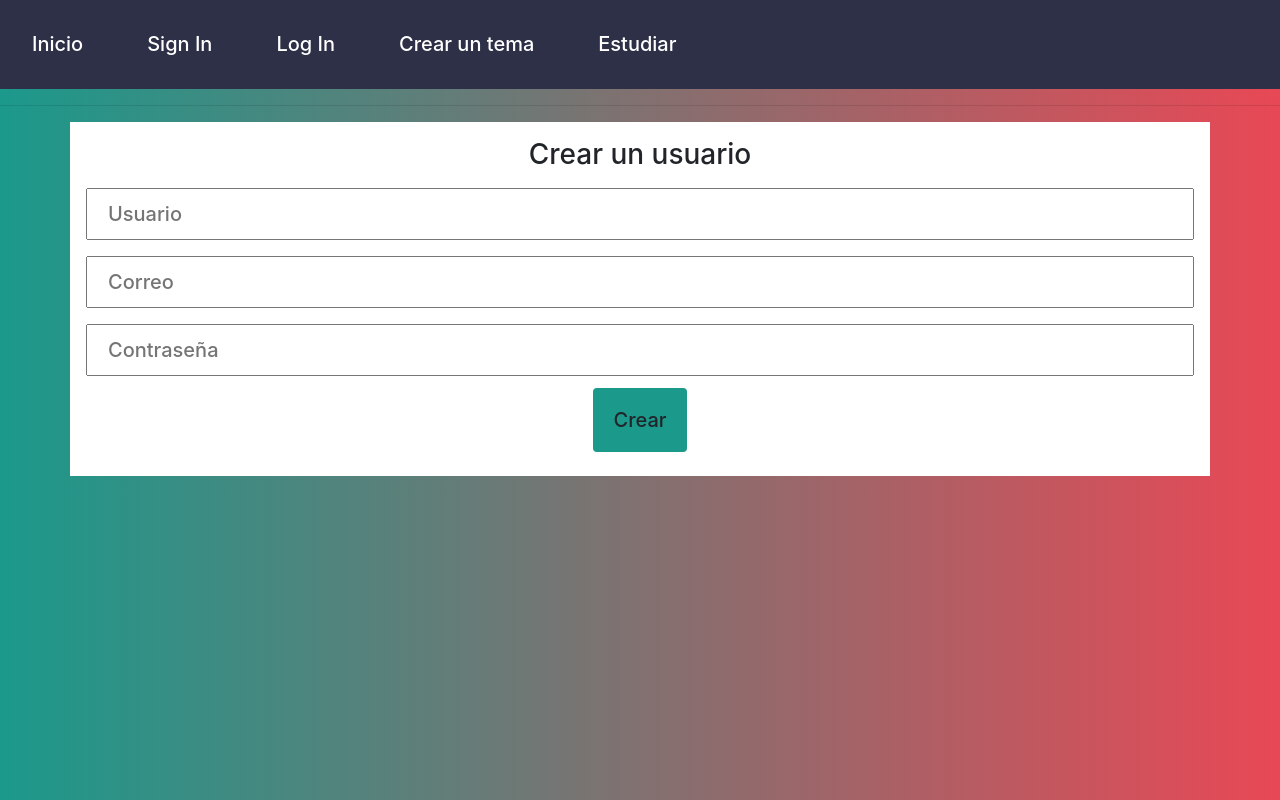
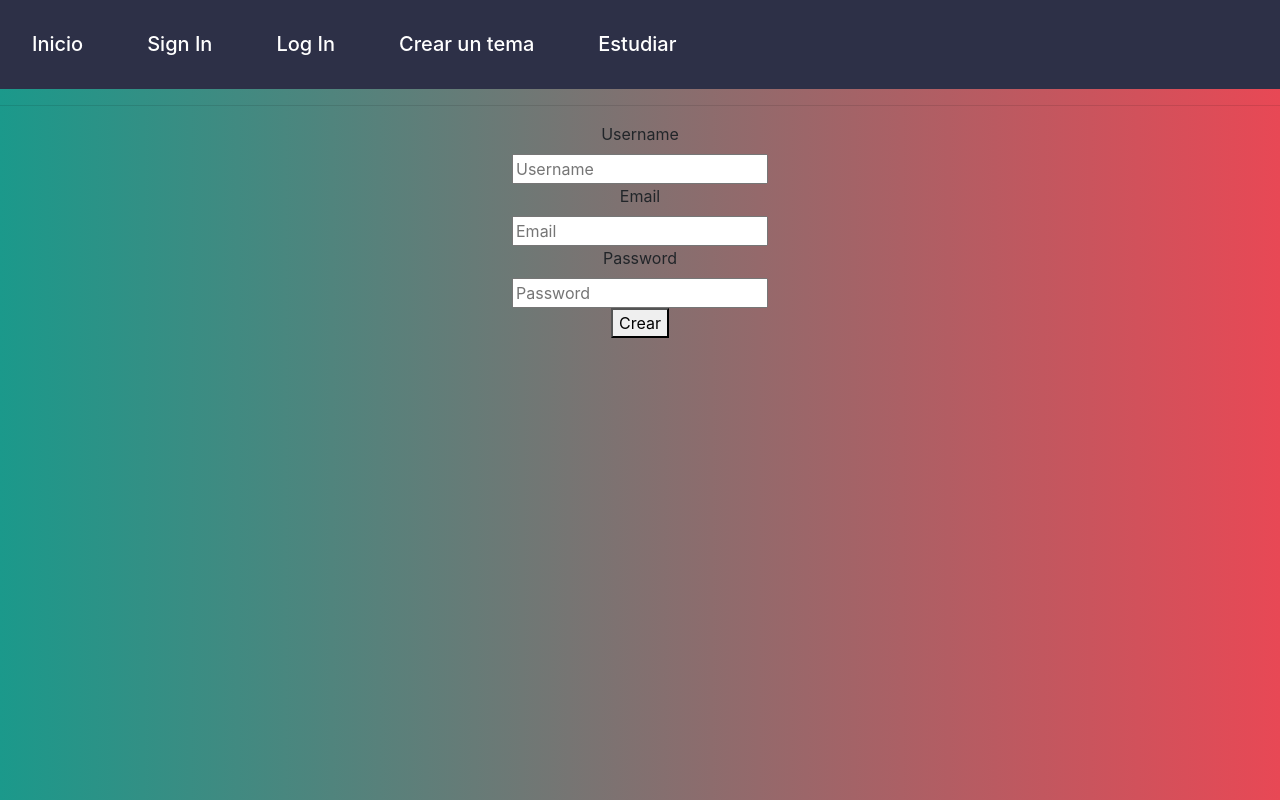
Before and after one commit to ivettemar16020/WebPj-Pupille, a React (Create React App) app in the folder pupille-app/: page /signin in a window 1280 px wide. Built offline with nearby package versions, Linux system fonts and the light colour scheme; some icons are missing.

Commit message:
cambio a redux form del sign in

```diff
--- a/pupille-app/package.json
+++ b/pupille-app/package.json
@@ -9,6 +9,7 @@
     "react-router-dom": "^4.3.1",
     "react-scripts": "2.0.4",
     "redux": "^4.0.1",
+    "redux-form": "^7.4.2",
     "uuid-v4": "^0.1.0"
   },
   "scripts": {
--- a/pupille-app/src/components/SignInModal/index.jsx
+++ b/pupille-app/src/components/SignInModal/index.jsx
@@ -1,58 +1,40 @@
 import uuid from 'uuid-v4';
-import React, { Component,Fragment } from 'react';
+import { Field, reduxForm } from 'redux-form'
 import { connect } from 'react-redux';
 import * as actions from '../../actions';
-import './signInModal.css';
+import React from 'react'
 
-class SignInModal extends Component {
-    render() {
-        const { onSubmit } = this.props;
-        return(
-            <div className='container'>
-                <h3 className="h3">Crear un usuario</h3>
-                <input className="h5"
-                    type="text"
-                    placeholder="Usuario"
-                    ref={ node => { this.userInput = node; } }
-                />
-                <input className="h5"
-                    type="text"
-                    placeholder="Correo"
-                    ref={ node => { this.mailInput = node; } }
-                />
-                <input className="h5"
-                    type="password"
-                    placeholder="Contraseña"
-                    ref={ node => { this.passwordInput = node; } }
-                />
-                <button className="h5"
-                    onClick={
-                        () => {
-                        onSubmit(
-                            this.mailInput.value,
-                            this.passwordInput.value,
-                        );
 
-                        this.mailInput.value = "";
-                        this.passwordInput.value = "";
-                        this.mailInput.focus();
-                        }
-                    }
-                    >
-                    Crear
-                </button>
-            </div>
-        )
-    }
+const renderField = ({ input, label, type, meta: { touched, error, warning } }) => (
+    <div>
+        <label>{label}</label>
+        <div>
+        <input {...input} placeholder={label} type={type}/>
+        {touched && ((error && <span>{error}</span>) || (warning && <span>{warning}</span>))}
+        </div>
+    </div>
+    )
+
+const SignInForm = (props) => {
+  const { handleSubmit, submitting } = props
+  return (
+    <form onSubmit={handleSubmit}>
+      <Field name="username" type="text"
+        component={renderField} label="Username"
+      />
+      <Field name="email" type="email"
+        component={renderField} label="Email"
+      />
+      <Field name="pw" type="password"
+        component={renderField} label="Password"
+      />
+      <div>
+        <button type="submit" disabled={submitting}>Crear</button>
+      </div>
+    </form>
+  )
 }
 
-//export default SignInModal
-
-export default connect(
-    undefined,
-    dispatch => ({
-      onSubmit(username,email,password) {
-        dispatch(actions.createUser(uuid(), username,email, password));
-      }
-    })
-)(SignInModal);
+export default reduxForm({
+  form: 'signInForm'
+})(SignInForm)
--- a/pupille-app/src/configureStore.js
+++ b/pupille-app/src/configureStore.js
@@ -1,4 +1,5 @@
-import { createStore } from 'redux';
+import { createStore, combineReducers } from 'redux';
+import { reducer as reduxFormReducer } from 'redux-form';
 
 import reducer from './reducers';
 
--- a/pupille-app/src/reducers/index.js
+++ b/pupille-app/src/reducers/index.js
@@ -1,10 +1,12 @@
 import { combineReducers } from 'redux';
+import { reducer as reduxFormReducer } from 'redux-form';
 
 import card, * as fromCard from './card';
 import theme, * as fromTheme from './theme';
 import subject, * as fromSubject from './subject';
 
 const reducer = combineReducers({
+    form: reduxFormReducer,
     card,
     theme,
     subject,
```
Also changed, not shown: 1 other file (tests, documents, lock files or other folders).
